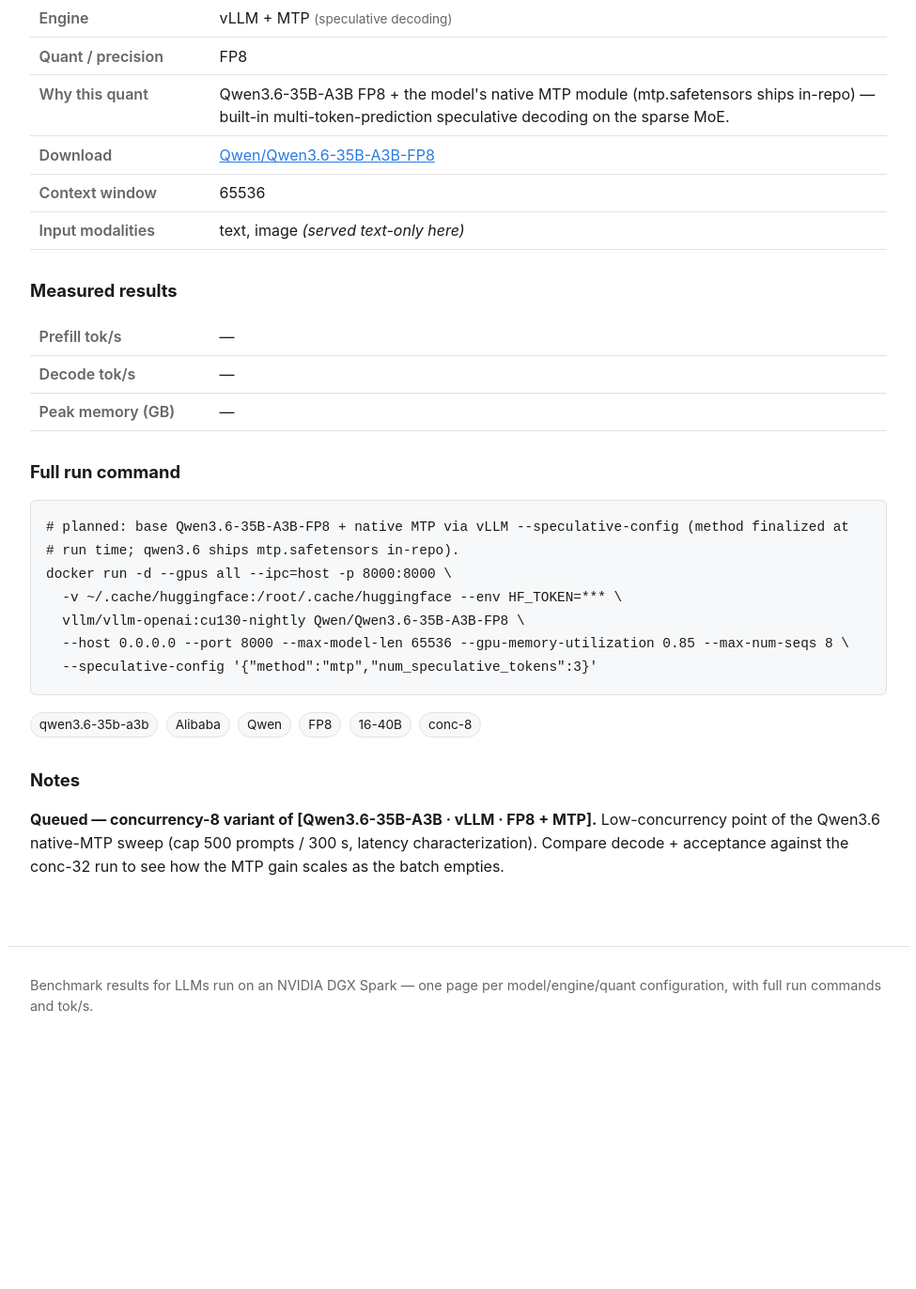
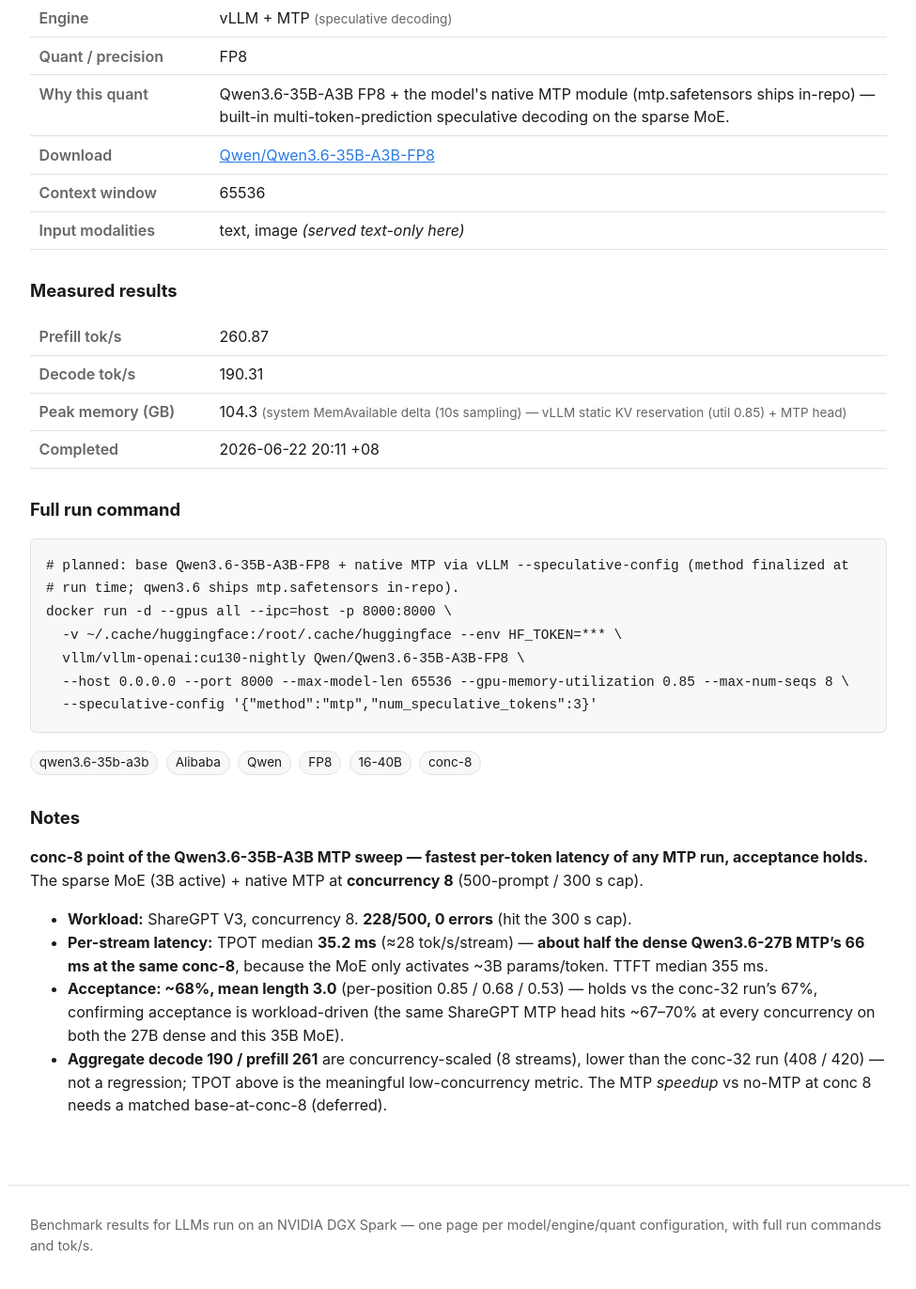
Before and after one commit to yjsoon/autobench, a Jekyll site: the page built from _configs/qwen3-6-35b-a3b-vllm-fp8-mtp-c8.md, in a window 1280 px wide and 1400 px high, scrolled down 420 px. Shown: the top 1372 px of the window at 94% size, without its empty margins (152-1127 px from the left). Built offline with Jekyll 4.4.1, drawn with Linux system fonts in a browser that asks for light colours; before the commit the page ends 1565 px from its top, so only the background shows below that; some of the changed text lies outside the part shown.

Commit message:
Bench: Qwen3.6-35B-A3B MTP conc-8 (TPOT 35ms, acceptance 68%)
MoE 3B-active -> TPOT 35ms (half the dense 27B's 66ms at conc-8). Acceptance ~68%
holds vs conc-32's 67% (workload-driven). Aggregate decode concurrency-scaled.

Co-Authored-By: Claude Opus 4.8 (1M context) <noreply@anthropic.com>
Claude-Session: https://claude.ai/code/session_01JczsieM71svofn8CxRyY2s

```diff
--- a/_configs/qwen3-6-35b-a3b-vllm-fp8-mtp-c8.md
+++ b/_configs/qwen3-6-35b-a3b-vllm-fp8-mtp-c8.md
@@ -15,13 +15,14 @@ modalities: [text, image]
 mm_served: false
 concurrency: 8
 tags: [qwen3.6-35b-a3b, Alibaba, Qwen, FP8, 16-40B, conc-8]
-status: pending
-prefill_toks:
-decode_toks:
-mem_gb:
-mem_source:
-measured_on:
-completed_at:
+status: done
+prefill_toks: 260.87
+decode_toks: 190.31
+mem_gb: 104.30
+mem_source: system MemAvailable delta (10s sampling) — vLLM static KV reservation (util 0.85) + MTP head
+spec_acceptance: 68% avg draft acceptance · mean acceptance length 3.0 · per-position 0.85/0.68/0.53
+measured_on: 2026-06-22
+completed_at: 2026-06-22 20:11 +08
 run_command: |
   # planned: base Qwen3.6-35B-A3B-FP8 + native MTP via vLLM --speculative-config (method finalized at
   # run time; qwen3.6 ships mtp.safetensors in-repo).
@@ -32,4 +33,16 @@ run_command: |
     --speculative-config '{"method":"mtp","num_speculative_tokens":3}'
 ---
 
-**Queued — concurrency-8 variant of [Qwen3.6-35B-A3B · vLLM · FP8 + MTP].** Low-concurrency point of the Qwen3.6 native-MTP sweep (cap 500 prompts / 300 s, latency characterization). Compare decode + acceptance against the conc-32 run to see how the MTP gain scales as the batch empties.
+**conc-8 point of the Qwen3.6-35B-A3B MTP sweep — fastest per-token latency of any MTP run, acceptance
+holds.** The sparse MoE (3B active) + native MTP at **concurrency 8** (500-prompt / 300 s cap).
+
+- **Workload:** ShareGPT V3, concurrency 8. **228/500, 0 errors** (hit the 300 s cap).
+- **Per-stream latency:** TPOT median **35.2 ms** (≈28 tok/s/stream) — **about half the dense
+  Qwen3.6-27B MTP's 66 ms at the same conc-8**, because the MoE only activates ~3B params/token. TTFT
+  median 355 ms.
+- **Acceptance: ~68%, mean length 3.0** (per-position 0.85 / 0.68 / 0.53) — holds vs the conc-32 run's
+  67%, confirming acceptance is workload-driven (the same ShareGPT MTP head hits ~67–70% at every
+  concurrency on both the 27B dense and this 35B MoE).
+- **Aggregate decode 190 / prefill 261** are concurrency-scaled (8 streams), lower than the conc-32 run
+  (408 / 420) — not a regression; TPOT above is the meaningful low-concurrency metric. The MTP *speedup*
+  vs no-MTP at conc 8 needs a matched base-at-conc-8 (deferred).
```
